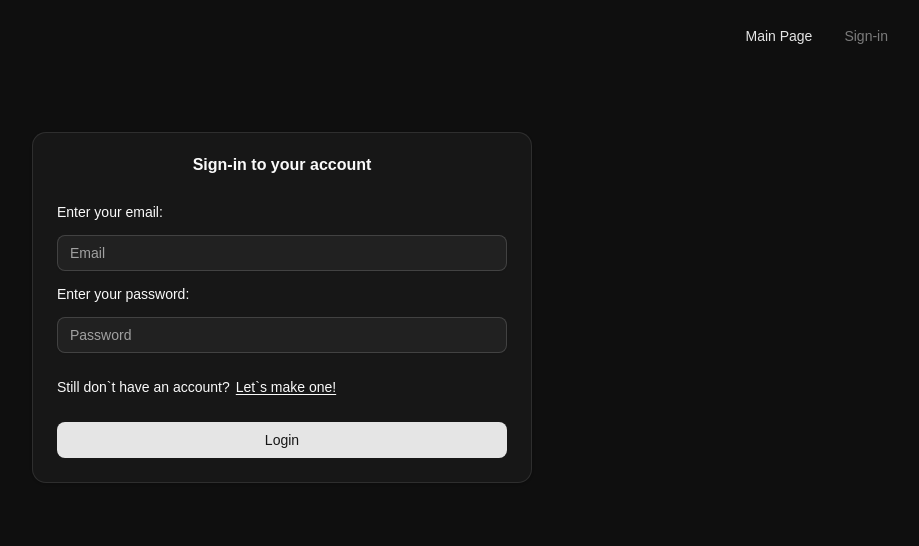
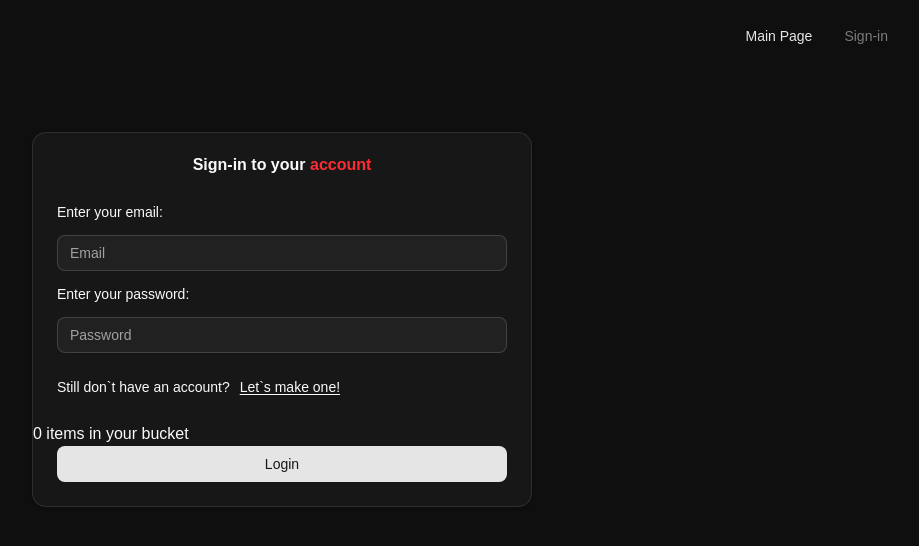
Before and after one commit to pinakoladda/wishlist, a Next.js app: page /sign-in in a window 1280 px wide. Shown: the top 546 px of the page, without its empty margins (358-1277 px from the left). Built offline with nearby package versions, Linux system fonts and the light colour scheme; a web font is replaced by a local one.

Commit message:
feat: i18n init

```diff
--- a/package.json
+++ b/package.json
@@ -6,6 +6,8 @@
         "dev": "next dev",
         "build": "next build",
         "start": "next start",
+        "extract": "formatjs extract 'src/**/*.intl.ts*' --flatten --out-file './locales/source.json'",
+        "compile": "formatjs compile",
         "lint": "eslint"
     },
     "dependencies": {
@@ -20,9 +22,11 @@
         "next": "16.1.1",
         "react": "19.2.0",
         "react-dom": "19.2.0",
+        "react-intl": "8.0.9",
         "tailwind-merge": "^3.4.0"
     },
     "devDependencies": {
+        "@formatjs/cli": "6.8.7",
         "@tailwindcss/postcss": "^4",
         "@types/node": "^20",
         "@types/react": "^19",
--- a/src/app/layout.tsx
+++ b/src/app/layout.tsx
@@ -1,6 +1,7 @@
 import type { Metadata } from 'next'
 import { Comic_Relief } from 'next/font/google'
 import './globals.css'
+import { I18nProvider } from '@/components/I18nProvider'
 
 const comicRelief = Comic_Relief({
     weight: ['400', '700'],
@@ -21,7 +22,7 @@ export default function RootLayout({
     return (
         <html lang="en">
             <body className={`${comicRelief.className} antialiased dark`}>
-                {children}
+                <I18nProvider>{children}</I18nProvider>
             </body>
         </html>
     )
--- /dev/null
+++ b/src/app/sign-in/index.intl.ts
@@ -0,0 +1,16 @@
+import { defineMessages } from "react-intl";
+
+export const messages = defineMessages({
+    title: {
+        id: 'qwe',
+        defaultMessage: 'Sign-in to your <hl>account</hl>',
+    },
+    dontHaveAccount: {
+        id: 'asss',
+        defaultMessage: 'Still don`t have an account? <a>Let`s make one!</a>'
+    },
+    items: {
+        id: 'sdsa',
+        defaultMessage: '{count, plural, one{One item} other{{count} items}} in your bucket'
+    }
+})
--- a/src/app/sign-in/page.tsx
+++ b/src/app/sign-in/page.tsx
@@ -15,15 +15,34 @@ import { useSignIn } from './hooks/useSignIn'
 import { ErrorMessage } from '@/components/ErrorMeassage'
 import Link from 'next/link'
 
+import { messages } from './index.intl'
+import { FormattedMessage } from 'react-intl'
+
+const renderHighlight = (chunks: React.ReactNode[]) => (
+    <span className="text-red-500">{chunks}</span>
+)
+
+const renderLink = (chunks: React.ReactNode[]) => (
+    <Link href="/sign-up" className={styles.link}>
+        {chunks}
+    </Link>
+)
+
 export default function SignIn() {
     const { fields, onSubmit, errorMessage } = useSignIn()
+
+    const itemsCount = 0
+
     return (
         <main>
             <Header />
             <Card className={styles.card}>
                 <CardHeader>
                     <CardTitle className="text-center">
-                        Sign-in to your account
+                        <FormattedMessage
+                            {...messages.title}
+                            values={{ hl: renderHighlight }}
+                        />
                     </CardTitle>
                 </CardHeader>
                 <form onSubmit={onSubmit}>
@@ -46,10 +65,17 @@ export default function SignIn() {
                     <ErrorMessage errorMessage={errorMessage} />
 
                     <p className={styles.paragraph}>
-                        Still don`t have an account?
-                        <Link href="/sign-up" className={styles.link}>
-                            Let`s make one!
-                        </Link>
+                        <FormattedMessage
+                            {...messages.dontHaveAccount}
+                            values={{ a: renderLink }}
+                        />
+                    </p>
+
+                    <p>
+                        <FormattedMessage
+                            {...messages.items}
+                            values={{ count: itemsCount }}
+                        />
                     </p>
 
                     <CardFooter className="flex-col gap-2">
--- /dev/null
+++ b/src/components/I18nProvider/I18nProvider.tsx
@@ -0,0 +1,16 @@
+'use client'
+import { IntlProvider } from 'react-intl'
+
+export const I18nProvider = ({
+    children,
+}: Readonly<{
+    children: React.ReactNode
+}>) => {
+    const usersLocale = 'en'
+
+    return (
+        <>
+            <IntlProvider locale={usersLocale}>{children}</IntlProvider>
+        </>
+    )
+}
--- /dev/null
+++ b/src/components/I18nProvider/index.ts
@@ -0,0 +1 @@
+export * from './I18nProvider'
```
Also changed, not shown: 1 other file (tests, documents, lock files or other folders).
